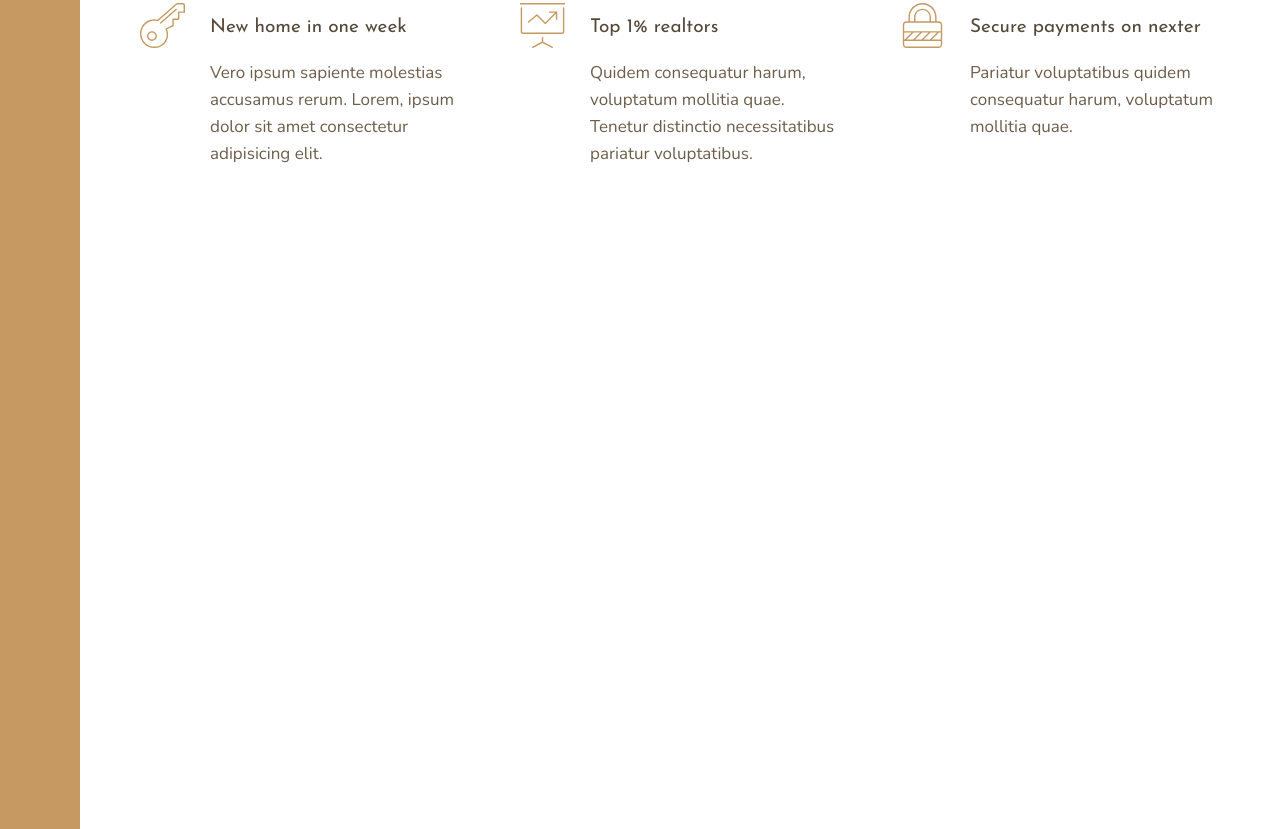
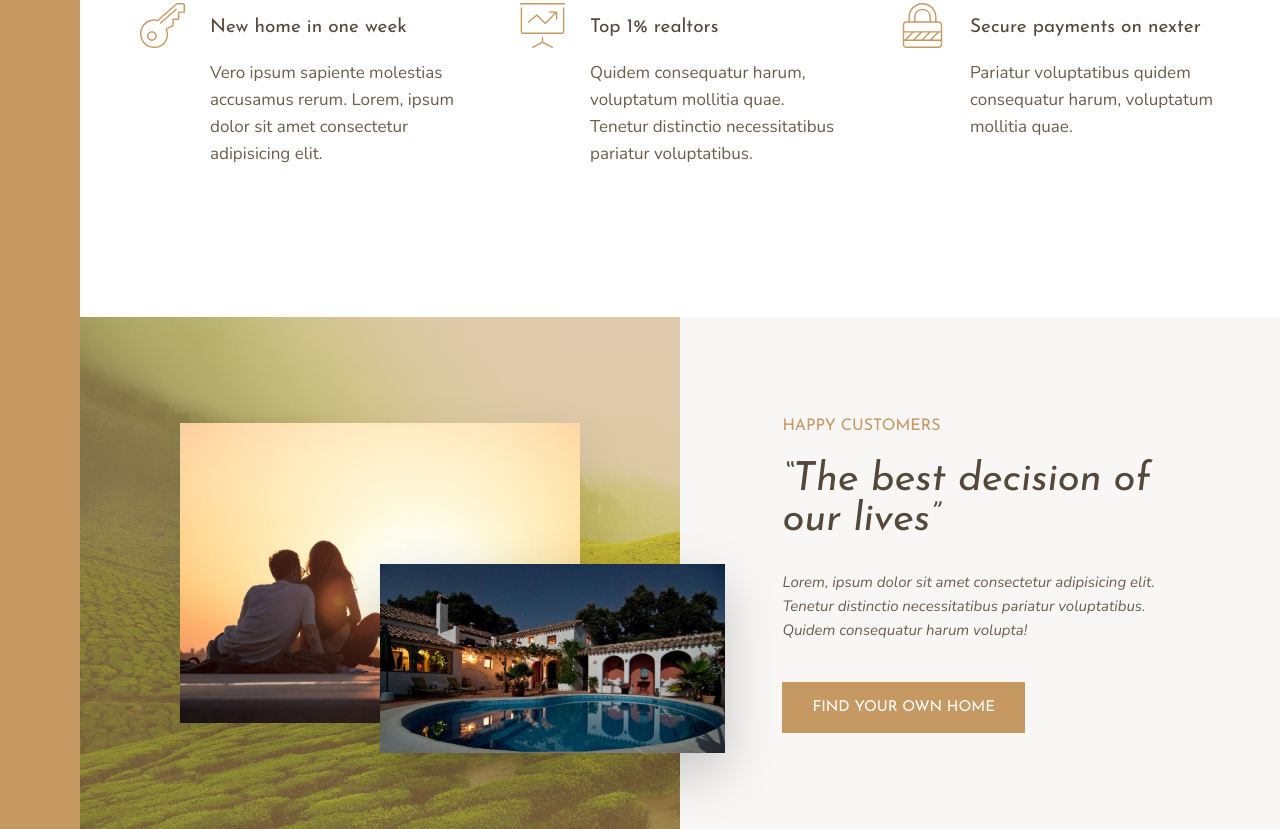
Before and after one commit to rohanraghuwanshi/Nexter, a plain HTML site: page index.html in a window 1280 px wide. Shown: the part 991-1820 px from the top of the page. Drawn offline with nearby package versions, Linux system fonts and the light colour scheme.

Commit message:
Story section done

```diff
--- a/css/style.css
+++ b/css/style.css
@@ -197,3 +197,39 @@ body {
     transform: translateY(-1rem); }
   .feature__text {
     font-size: 1.7rem; }
+
+.story__pictures {
+  background-color: #c69963;
+  grid-column: full-start / col-end 4;
+  background-image: linear-gradient(rgba(198, 153, 99, 0.5), rgba(198, 153, 99, 0.5)), url(../img/back.jpg);
+  background-size: cover;
+  display: grid;
+  grid-template-rows: repeat(6, 1fr);
+  grid-template-columns: repeat(6, 1fr);
+  align-items: center; }
+
+.story__img--1 {
+  width: 100%;
+  grid-row: 2 / 6;
+  grid-column: 2 / 6;
+  box-shadow: 0 2rem 5rem rgba(0, 0, 0, 0.1); }
+
+.story__img--2 {
+  width: 115%;
+  grid-row: 4 / 6;
+  grid-column: 4 / 7;
+  z-index: 20;
+  box-shadow: 0 2rem 5rem rgba(0, 0, 0, 0.2); }
+
+.story__content {
+  background-color: #f9f7f6;
+  grid-column: col-start 5 / full-end;
+  padding: 6rem 8vw;
+  display: grid;
+  align-content: center;
+  justify-items: start; }
+
+.story__text {
+  font-size: 1.5rem;
+  font-style: italic;
+  margin-bottom: 4rem; }
--- a/index.html
+++ b/index.html
@@ -103,5 +103,19 @@
                 <p class="feature__text">Pariatur voluptatibus quidem consequatur harum, voluptatum mollitia quae.</p>
             </div>
         </section>
+
+        <div class="story__pictures">
+            <img src="img/story-1.jpeg" alt="Couple with new house" class="story__img--1">
+            <img src="img/story-2.jpeg" alt="New house" class="story__img--2">
+        </div>
+
+        <div class="story__content">
+            <h3 class="heading-3 mb-sm">Happy Customers</h3>
+            <h2 class="heading-2 heading-2--dark mb-md">&ldquo;The best decision of our lives&rdquo;</h2>
+            <p class="story__text">
+                Lorem, ipsum dolor sit amet consectetur adipisicing elit. Tenetur distinctio necessitatibus pariatur voluptatibus. Quidem consequatur harum volupta!
+            </p>
+            <button class="btn">Find your own home</button>
+        </div>
     </body>
 </html>
--- a/sass/main.scss
+++ b/sass/main.scss
@@ -233,7 +233,6 @@ body {
 
     @supports(display: grid) {
         display: grid;
-        //grid-template-columns: repeat(3, 1fr);
         grid-template-columns: repeat(auto-fit, minmax(25rem, 1fr));
         grid-gap: 6rem;
         align-items: start;
@@ -269,3 +268,48 @@ body {
         font-size: 1.7rem;
     }
 }
+
+.story {
+    &__pictures {
+        background-color: $color-primary;
+        grid-column: full-start / col-end 4;
+        background-image: linear-gradient(rgba($color-primary, .5), rgba($color-primary, .5)), url(../img/back.jpg);
+        background-size: cover;
+
+        display: grid;
+        grid-template-rows: repeat(6, 1fr);
+        grid-template-columns: repeat(6, 1fr);
+        align-items: center;
+    }
+
+    &__img--1 {
+        width: 100%;
+        grid-row: 2 / 6;
+        grid-column: 2 / 6;
+        box-shadow: 0 2rem 5rem rgba(#000, .1);
+    }
+
+    &__img--2 {
+        width: 115%;
+        grid-row: 4 / 6;
+        grid-column: 4 / 7;
+        z-index: 20;
+        box-shadow: 0 2rem 5rem rgba(#000, .2);
+    }
+
+    &__content {
+        background-color: $color-grey-light-1;
+        grid-column: col-start 5 / full-end;
+        padding: 6rem 8vw;
+
+        display: grid;
+        align-content: center;
+        justify-items: start;
+    }
+
+    &__text {
+        font-size: 1.5rem;
+        font-style: italic;
+        margin-bottom: 4rem;
+    }
+}
```
Also changed, not shown: img/story-1.jpeg (added), img/story-2.jpeg (added).
